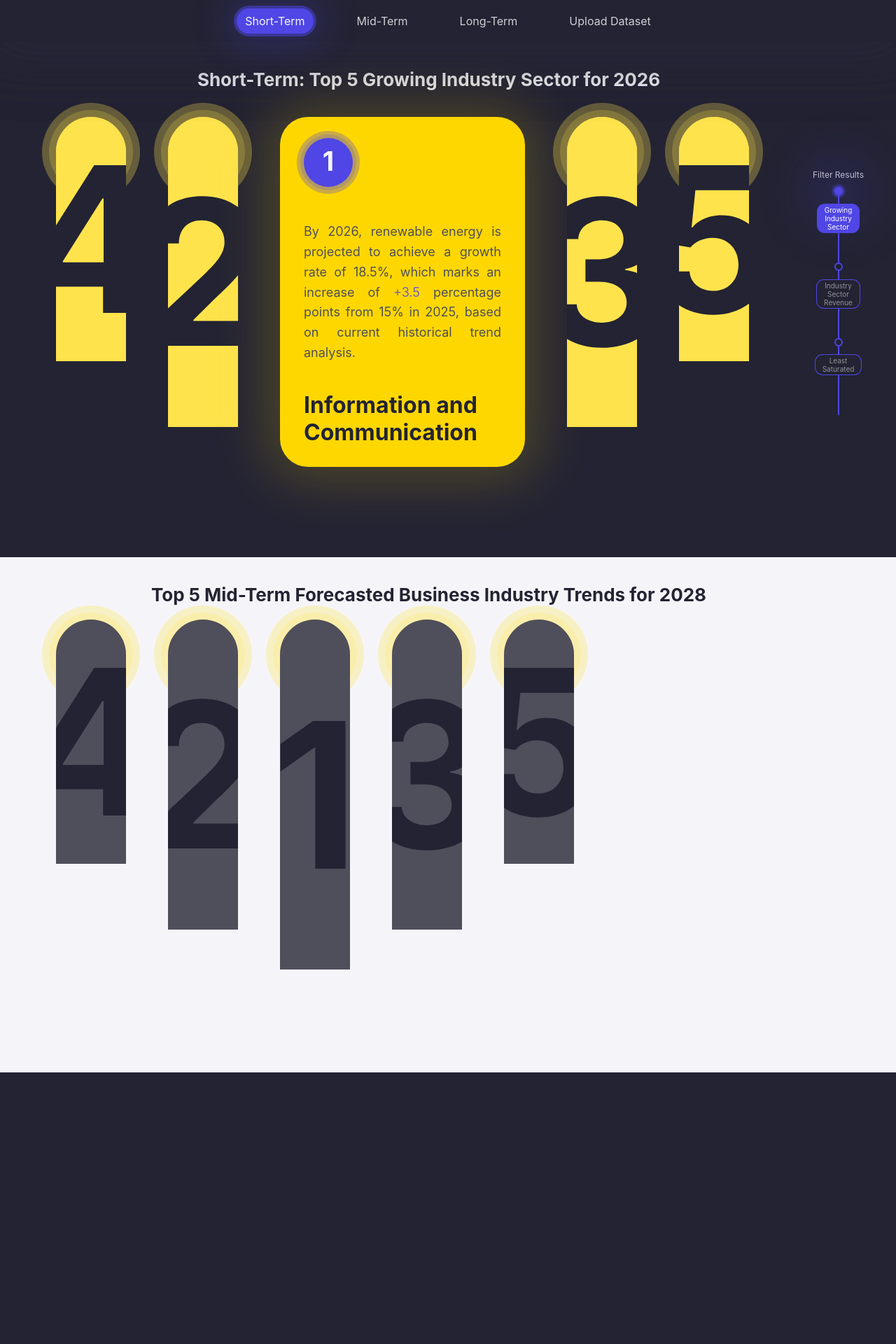
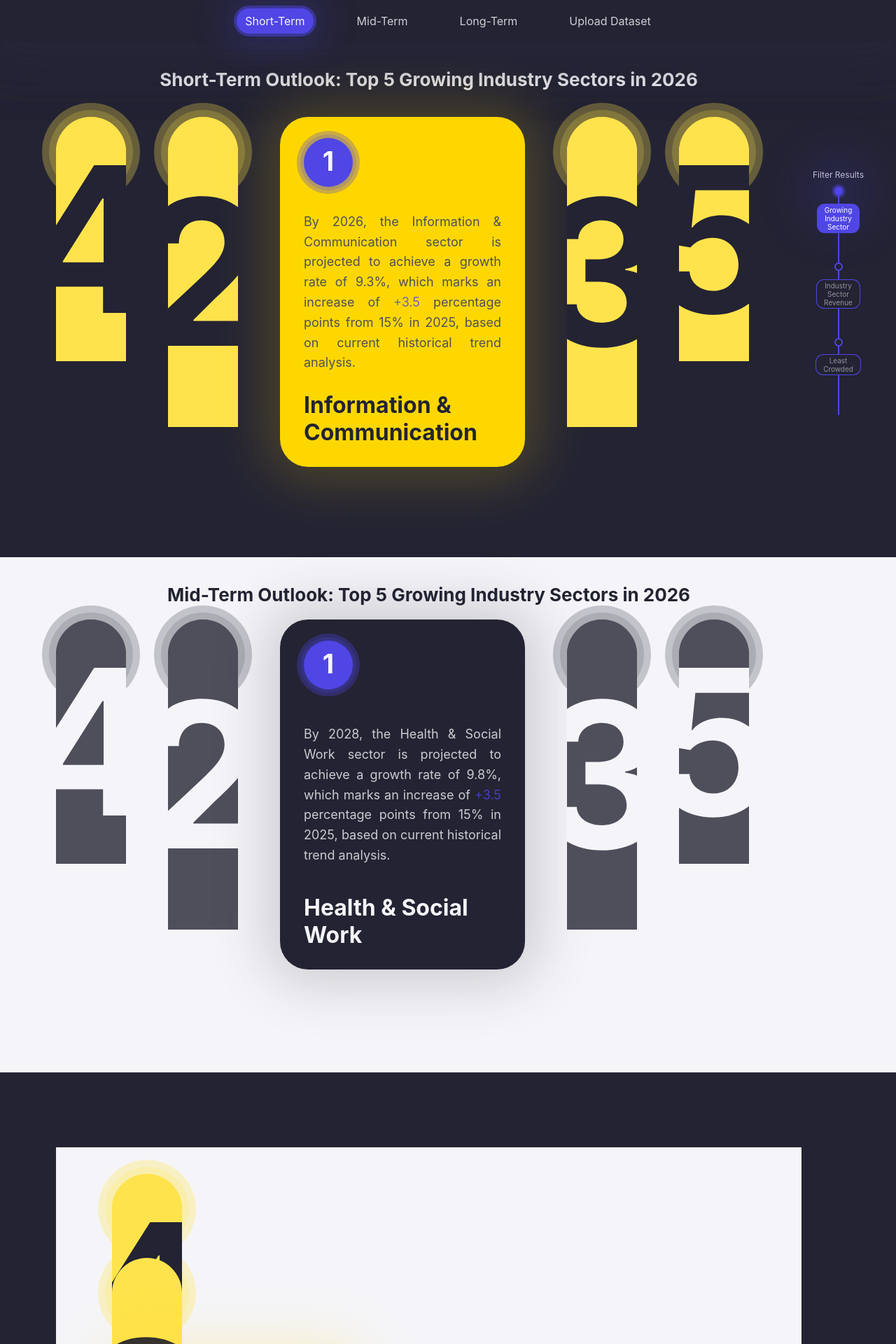
Before and after one commit to p3uj/BizTrend-Forecast, a React (Vite) app in the folder frontend/: page /home in a window 1280 px wide. Shown: the top 1920 px of the page at 70% size. Built offline with nearby package versions, Linux system fonts and the light colour scheme.

Commit message:
Update: - Fetch the sample data in the public folder then assign it to respective state variable. - Set the title based on the active filter. - Used the Card component for dispalying contents .

```diff
--- a/frontend/src/pages/Home.jsx
+++ b/frontend/src/pages/Home.jsx
@@ -1,24 +1,74 @@
 import Navbar from "../components/NavBar";
 import UploadDataset from "../components/modals/UploadDataset";
-import { useState } from "react";
+import { useEffect, useState } from "react";
 import "../css/Home.css";
+import Card from "../components/Card";
 
 export default function Home() {
   const [isUploadDataset, setUploadDataset] = useState(false);
-  const [isActive, setActive] = useState(true);
   const [activeFilter, setActiveFilter] = useState("Growing Industry Sector");
+  const [growthSampleData, setGrowthSampleData] = useState([]);
+  const [revenueSampleData, setRevenueSampleData] = useState([]);
+  const [leastSaturatedSampleData, setLeastSaturatedSampleData] = useState([]);
+  const [title, setTitle] = useState(null);
 
-  const isFilterFeedHover =
-    localStorage.getItem("isFilterFeedHover") === "true";
+  // Fethch the sample data from the JSON files.
+  useEffect(() => {
+    fetch("Industry-Growth-Predictions.json")
+      .then((response) => response.json())
+      .then((json) => setGrowthSampleData(json))
+      .catch((error) => console.error("Error loading growth data: ", error));
+    fetch("Industry-Revenue-Predictions.json")
+      .then((response) => response.json())
+      .then((json) => setRevenueSampleData(json))
+      .catch((error) => console.error("Error loading revenue data: ", error));
+    fetch("Least-Crowded-Industry-Predictions.json")
+      .then((response) => response.json())
+      .then((json) => setLeastSaturatedSampleData(json))
+      .catch((error) =>
+        console.error("Error loading least saturated data: ", error)
+      );
+  }, []);
 
-  console.log("hover: ", isFilterFeedHover);
+  // Set the title based on the active filter.
+  useEffect(() => {
+    if (activeFilter == "Growing Industry Sector") {
+      setTitle("Top 5 Growing Industry Sectors in 2026");
+    } else if (activeFilter == "Industry Sector Revenue") {
+      setTitle("Top 5 Industry Sectors by Revenue in 2026");
+    } else {
+      setTitle(
+        "Top 5 Least Crowded Industry Sectors in 2026 (Based on Business Count)"
+      );
+    }
+  }, [activeFilter]);
 
-  // Set if the user can scroll.
+  // Set this to prevent the user from scrolling when the modal is open.
   if (isUploadDataset) {
     document.body.style.overflow = "hidden"; // Prevent the user from scrolling when the modal is open.
   } else {
     document.body.style.overflow = "auto"; // Ensure the user can scroll when the modal is close.
   }
+
+  // Function to get the sample data based on the active filter, type, and top number.
+  const sampleData = (type, topNumber, filterResult) => {
+    if (filterResult == "Growing Industry Sector") {
+      // Find the data based on the type and top number then return it to the calling function.
+      return growthSampleData.find(
+        (item) => item.type === type && item.rank === topNumber
+      );
+    } else if (filterResult == "Industry Sector Revenue") {
+      // Find the data based on the type and top number then return it to the calling function.
+      return revenueSampleData.find(
+        (item) => item.type === type && item.rank === topNumber
+      );
+    } else if (filterResult == "Least Crowded") {
+      // Find the data based on the type and top number then return it to the calling function.
+      return leastSaturatedSampleData.find(
+        (item) => item.type === type && item.rank === topNumber
+      );
+    }
+  };
 
   return (
     <>
@@ -56,276 +106,126 @@ export default function Home() {
             <div className="line">
               <div
                 className={`dot ${
-                  activeFilter == "Least Saturated" ? "active" : ""
+                  activeFilter == "Least Crowded" ? "active" : ""
                 }`}
-                onClick={() => setActiveFilter("Least Saturated")}
+                onClick={() => setActiveFilter("Least Crowded")}
               >
-                <span>Least Saturated</span>
+                <span>Least Crowded</span>
               </div>
             </div>
           </div>
-          <h1>Short-Term: Top 5 {activeFilter} for 2026</h1>
+          <h1>Short-Term Outlook: {title}</h1>
           <section className="short-term-contents">
-            {/* TOP 4 */}
-            <article
-              className="card-top-4"
-              onMouseEnter={() => setActive(false)}
-              onMouseLeave={() => setActive(true)}
-            >
-              <div className="circle"></div>
-              <div className="info-container">
-                <h1>4</h1>
-                <div className="paragraph-container">
-                  <p>
-                    Lorem ipsum dolor, sit amet consectetur adipisicing elit.
-                    Ex, deleniti. Vero architecto minima expedita ad ipsum quis
-                    esse ipsam possimus nostrum nisi obcaecati aliquid libero
-                    odio, quisquam natus, at temporibus. Lorem ipsum dolor sit
-                    amet consectetur adipisicing elit.
-                  </p>
-                </div>
-                <h1 className="industry">Information and Communication</h1>
-              </div>
-            </article>
-
-            {/* TOP 2 */}
-            <article
-              className="card-top-2"
-              onMouseEnter={() => setActive(false)}
-              onMouseLeave={() => setActive(true)}
-            >
-              <div className="circle"></div>
-              <div className="info-container">
-                <h1>2</h1>
-                <div className="paragraph-container">
-                  <p>
-                    Lorem ipsum dolor, sit amet consectetur adipisicing elit.
-                    Ex, deleniti. Vero architecto minima expedita ad ipsum quis
-                    esse ipsam possimus nostrum nisi obcaecati aliquid libero
-                    odio, quisquam natus, at temporibus. Lorem ipsum dolor sit
-                    amet consectetur adipisicing elit. Iusto, expedita cumque
-                    dolores quia a qui odit officiis ut aperiam provident autem
-                    optio sunt temporibus nihil architecto impedit officia, non
-                    dignissimos! Lorem ipsum dolor sit amet consectetur
-                    adipisicing elit. Nemo neque libero iste. Vitae atque, ex
-                    delectus deserunt similique repellendus. Vero dolore nostrum
-                    dicta officia
-                  </p>
-                </div>
-                <h1 className="industry">Information and Communication</h1>
-              </div>
-            </article>
-
-            {/* TOP 1 */}
-            <article className={`card-top-1 ${isActive ? "active" : ""}`}>
-              <div className={`circle ${isActive ? "active" : ""}`}></div>
-              <div className={`info-container ${isActive ? "active" : ""}`}>
-                <h1>1</h1>
-                <div
-                  className={`paragraph-container ${isActive ? "active" : ""}`}
-                >
-                  <p>
-                    By 2026, renewable energy is projected to achieve a growth
-                    rate of 18.5%, which marks an increase of{" "}
-                    <span className="positive">+3.5</span> percentage points
-                    from 15% in 2025, based on current historical trend
-                    analysis.
-                  </p>
-                </div>
-                <h1 className={`industry ${isActive ? "active" : ""}`}>
-                  Information and Communication
-                </h1>
-              </div>
-            </article>
-
-            {/* TOP 3 */}
-            <article
-              className="card-top-3"
-              onMouseEnter={() => setActive(false)}
-              onMouseLeave={() => setActive(true)}
-            >
-              <div className="circle"></div>
-              <div className="info-container">
-                <h1>3</h1>
-                <div className="paragraph-container">
-                  <p>
-                    Lorem ipsum dolor, sit amet consectetur adipisicing elit.
-                    Ex, deleniti. Vero architecto minima expedita ad ipsum quis
-                    esse ipsam possimus nostrum nisi obcaecati aliquid libero
-                    odio, quisquam natus, at temporibus. Lorem ipsum dolor sit
-                    amet consectetur adipisicing elit. Iusto, expedita cumque
-                    dolores quia a qui odit officiis ut aperiam provident autem
-                    optio sunt temporibus nihil architecto impedit officia, non
-                    dignissimos! Lorem ipsum dolor sit amet consectetur
-                    adipisicing elit. Nemo neque libero iste. Vitae atque, ex
-                    delectus deserunt similique repellendus. Vero dolore nostrum
-                    dicta officia, dignissimos totam non voluptatem maxime
-                    porro.
-                  </p>
-                </div>
-                <h1 className="industry">Information and Communication</h1>
-              </div>
-            </article>
-
-            {/* TOP 5 */}
-            <article
-              className="card-top-5"
-              onMouseEnter={() => setActive(false)}
-              onMouseLeave={() => setActive(true)}
-            >
-              <div className="circle"></div>
-              <div className="info-container">
-                <h1>5</h1>
-                <div className="paragraph-container">
-                  <p>
-                    Lorem ipsum dolor, sit amet consectetur adipisicing elit.
-                    Ex, deleniti. Vero architecto minima expedita ad ipsum quis
-                    esse ipsam possimus nostrum nisi obcaecati aliquid libero
-                    odio, quisquam natus, at temporibus. Lorem ipsum dolor sit
-                    amet consectetur adipisicing elit. Iusto, expedita cumque
-                    dolores quia a qui odit officiis ut aperiam provident autem
-                    optio sunt temporibus nihil architecto impedit officia, non
-                    dignissimos! Lorem ipsum dolor sit amet consectetur
-                    adipisicing elit.
-                  </p>
-                </div>
-                <h1 className="industry">Information and Communication</h1>
-              </div>
-            </article>
+            <Card
+              topNumber={4}
+              type="short-term"
+              data={sampleData("short-term", 4, activeFilter)}
+              filterResult={activeFilter}
+            />
+            <Card
+              topNumber={2}
+              type="short-term"
+              data={sampleData("short-term", 2, activeFilter)}
+              filterResult={activeFilter}
+            />
+            <Card
+              topNumber={1}
+              type="short-term"
+              data={sampleData("short-term", 1, activeFilter)}
+              filterResult={activeFilter}
+            />
+            <Card
+              topNumber={3}
+              type="short-term"
+              data={sampleData("short-term", 3, activeFilter)}
+              filterResult={activeFilter}
+            />
+            <Card
+              topNumber={5}
+              type="short-term"
+              data={sampleData("short-term", 5, activeFilter)}
+              filterResult={activeFilter}
+            />
           </section>
         </section>
 
         {/* Mid-term Trends */}
         <section className="mid-term" id="mid-term">
-          <h1>Top 5 Mid-Term Forecasted Business Industry Trends for 2028</h1>
+          <h1>Mid-Term Outlook: {title}</h1>
           <section className="mid-term-contents">
-            {/* TOP 4 */}
-            <article className="card-top-4">
-              <div className="circle"></div>
-              <div className="info-container">
-                <h1>4</h1>
-                <div className="paragraph-container">
-                  <p>
-                    Lorem ipsum dolor, sit amet consectetur adipisicing elit.
-                    Ex, deleniti. Vero architecto minima expedita ad ipsum quis
-                    esse ipsam possimus nostrum nisi obcaecati aliquid libero
-                    odio, quisquam natus, at temporibus. Lorem ipsum dolor sit
-                    amet consectetur adipisicing elit.
-                  </p>
-                </div>
-                <h1 className="industry">Information and Communication</h1>
-              </div>
-            </article>
-
-            {/* TOP 2 */}
-            <article className="card-top-2">
-              <div className="circle"></div>
-              <div className="info-container">
-                <h1>2</h1>
-                <div className="paragraph-container">
-                  <p>
-                    Lorem ipsum dolor, sit amet consectetur adipisicing elit.
-                    Ex, deleniti. Vero architecto minima expedita ad ipsum quis
-                    esse ipsam possimus nostrum nisi obcaecati aliquid libero
-                    odio, quisquam natus, at temporibus. Lorem ipsum dolor sit
-                    amet consectetur adipisicing elit. Iusto, expedita cumque
-                    dolores quia a qui odit officiis ut aperiam provident autem
-                    optio sunt temporibus nihil architecto impedit officia, non
-                    dignissimos! Lorem ipsum dolor sit amet consectetur
-                    adipisicing elit. Nemo neque libero iste. Vitae atque, ex
-                    delectus deserunt similique repellendus. Vero dolore nostrum
-                    dicta officia
-                  </p>
-                </div>
-                <h1 className="industry">Information and Communication</h1>
-              </div>
-            </article>
-
-            {/* TOP 1 */}
-            <article className="card-top-1">
-              <div className="circle"></div>
-              <div className="info-container">
-                <h1>1</h1>
-                <div className="paragraph-container">
-                  <p>
-                    Lorem ipsum dolor sit amet consectetur, adipisicing elit.
-                    Laborum, quis blanditiis officia provident facilis veniam
-                    molestias ullam fugiat delectus repellat vel quo recusandae,
-                    officiis consequatur labore soluta quas, possimus aut? Lorem
-                    ipsum dolor sit amet consectetur adipisicing elit. Neque
-                    voluptatum ratione ex debitis earum aspernatur impedit saepe
-                    odit corporis alias molestias cum nobis, modi distinctio
-                    commodi obcaecati aliquam quia dolorem. Lorem ipsum dolor
-                    sit amet consectetur, adipisicing elit. Placeat, modi dolor
-                    maiores sapiente officiis beatae facilis adipisci ea, iure
-                    voluptatum voluptate perspiciatis nisi? Repellat facilis
-                    cumque quas laudantium accusantium temporibus. Lorem ipsum
-                    dolor sit amet consectetur, adipisicing elit. Voluptates
-                    necessitatibus dolor, delectus, dolorem cum aperiam eveniet
-                    alias eligendi rerum ut dicta. Sit assumenda sint nostrum
-                    labore maxime ratione magnam consequuntur.
-                  </p>
-                </div>
-                <h1 className="industry">Information and Communication</h1>
-              </div>
-            </article>
-
-            {/* TOP 3 */}
-            <article className="card-top-3">
-              <div className="circle"></div>
-              <div className="info-container">
-                <h1>3</h1>
-                <div className="paragraph-container">
-                  <p>
-                    Lorem ipsum dolor, sit amet consectetur adipisicing elit.
-                    Ex, deleniti. Vero architecto minima expedita ad ipsum quis
-                    esse ipsam possimus nostrum nisi obcaecati aliquid libero
-                    odio, quisquam natus, at temporibus. Lorem ipsum dolor sit
-                    amet consectetur adipisicing elit. Iusto, expedita cumque
-                    dolores quia a qui odit officiis ut aperiam provident autem
-                    optio sunt temporibus nihil architecto impedit officia, non
-                    dignissimos! Lorem ipsum dolor sit amet consectetur
-                    adipisicing elit. Nemo neque libero iste. Vitae atque, ex
-                    delectus deserunt similique repellendus. Vero dolore nostrum
-                    dicta officia, dignissimos totam non voluptatem maxime
-                    porro.
-                  </p>
-                </div>
-                <h1 className="industry">Information and Communication</h1>
-              </div>
-            </article>
-
-            {/* TOP 5 */}
-            <article className="card-top-5">
-              <div className="circle"></div>
-              <div className="info-container">
-                <h1>5</h1>
-                <div className="paragraph-container">
-                  <p>
-                    Lorem ipsum dolor, sit amet consectetur adipisicing elit.
-                    Ex, deleniti. Vero architecto minima expedita ad ipsum quis
-                    esse ipsam possimus nostrum nisi obcaecati aliquid libero
-                    odio, quisquam natus, at temporibus. Lorem ipsum dolor sit
-                    amet consectetur adipisicing elit. Iusto, expedita cumque
-                    dolores quia a qui odit officiis ut aperiam provident autem
-                    optio sunt temporibus nihil architecto impedit officia, non
-                    dignissimos! Lorem ipsum dolor sit amet consectetur
-                    adipisicing elit.
-                  </p>
-                </div>
-                <h1 className="industry">Information and Communication</h1>
-              </div>
-            </article>
+            <Card
+              topNumber={4}
+              type="mid-term"
+              data={sampleData("mid-term", 4, activeFilter)}
+              filterResult={activeFilter}
+              color="dark"
+            />
+            <Card
+              topNumber={2}
+              type="mid-term"
+              data={sampleData("mid-term", 2, activeFilter)}
+              filterResult={activeFilter}
+              color="dark"
+            />
+            <Card
+              topNumber={1}
+              type="mid-term"
+              data={sampleData("mid-term", 1, activeFilter)}
+              filterResult={activeFilter}
+              color="dark"
+            />
+            <Card
+              topNumber={3}
+              type="mid-term"
+              data={sampleData("mid-term", 3, activeFilter)}
+              filterResult={activeFilter}
+              color="dark"
+            />
+            <Card
+              topNumber={5}
+              type="mid-term"
+              data={sampleData("mid-term", 5, activeFilter)}
+              filterResult={activeFilter}
+              color="dark"
+            />
           </section>
         </section>
 
-        <section className="graphs-visual" id="graphs-visual">
-          <h1>
-            Graphical Visualization of Forecasted Business Industry Trends
-          </h1>
-        </section>
-        <section className="about" id="about">
-          <h1>About</h1>
+        {/* Long-term Trends */}
+        <section className="long-term" id="long-term">
+          <h1>Long-Term Outlook: {title}</h1>
+          <section className="long-term-contents">
+            <Card
+              topNumber={4}
+              type="long-term"
+              data={sampleData("long-term", 4, activeFilter)}
+              filterResult={activeFilter}
+            />
+            <Card
+              topNumber={2}
+              type="long-term"
+              data={sampleData("long-term", 2, activeFilter)}
+              filterResult={activeFilter}
+            />
+            <Card
+              topNumber={1}
+              type="long-term"
+              data={sampleData("long-term", 1, activeFilter)}
+              filterResult={activeFilter}
+            />
+            <Card
+              topNumber={3}
+              type="long-term"
+              data={sampleData("long-term", 3, activeFilter)}
+              filterResult={activeFilter}
+            />
+            <Card
+              topNumber={5}
+              type="long-term"
+              data={sampleData("long-term", 5, activeFilter)}
+              filterResult={activeFilter}
+            />
+          </section>
         </section>
       </main>
     </>
```
